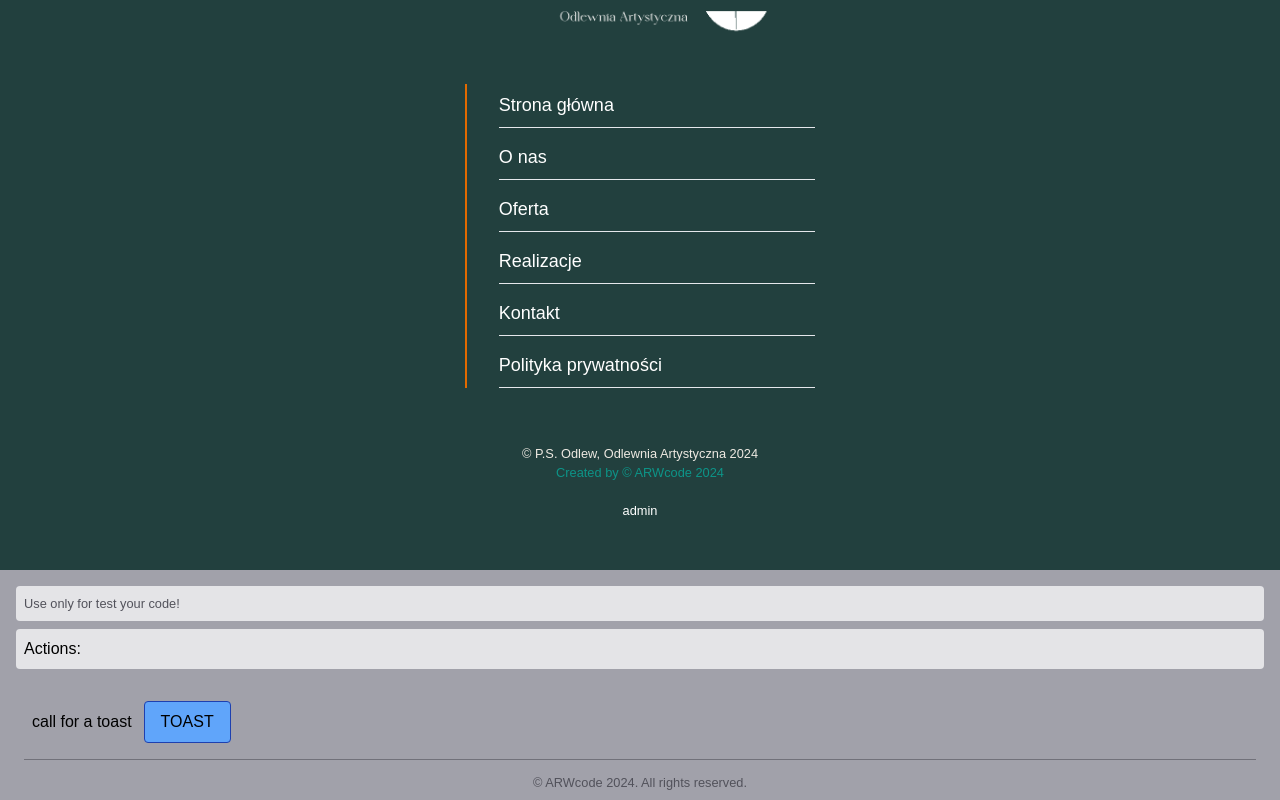
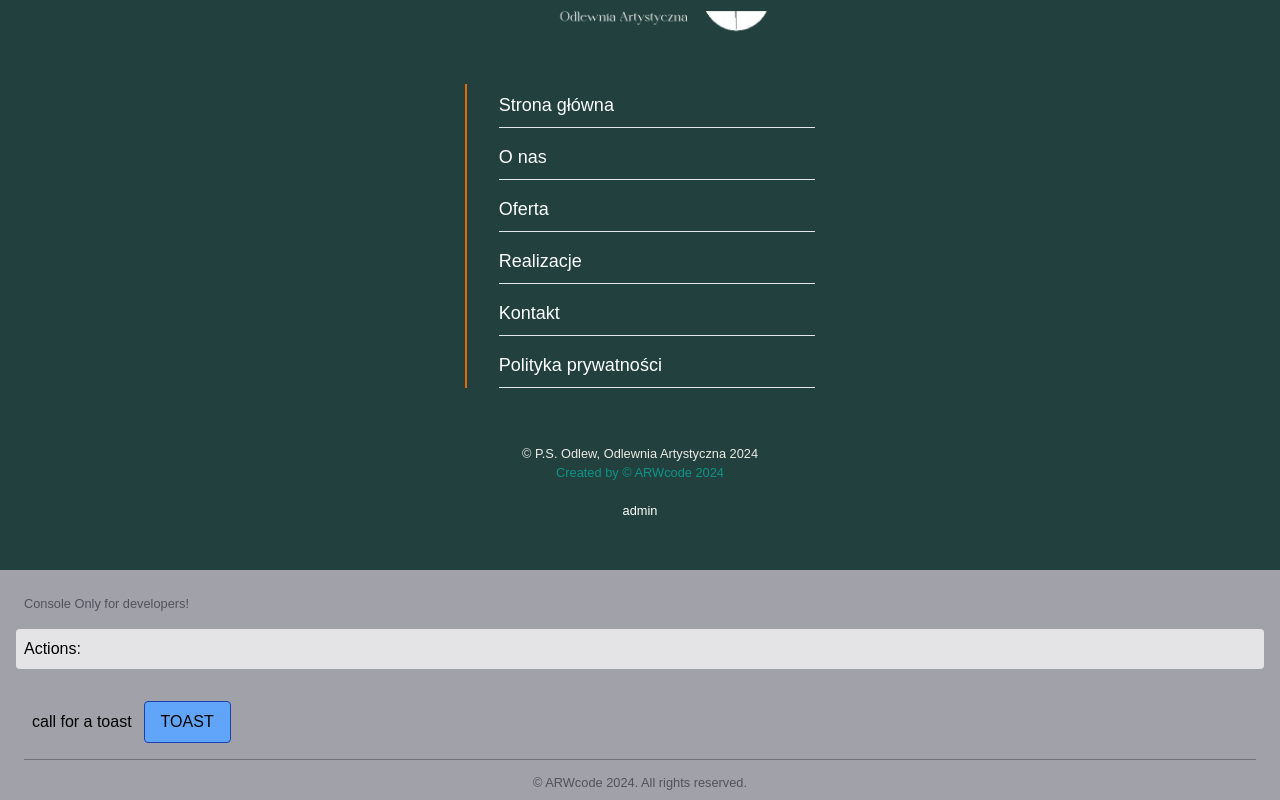
Before and after one commit to MarioLuigie/Odlew, a Next.js app: page /realizacje in a window 1280 px wide. Shown: the part 926-1726 px from the top of the page. Built offline with nearby package versions, Linux system fonts and the light colour scheme; no server answers.

Commit message:
Refactor: Test.tsx

```diff
--- a/src/components/shared/Test.tsx
+++ b/src/components/shared/Test.tsx
@@ -4,8 +4,8 @@ import { toastSuccess } from '@/lib/utils/toasts'
 export default function Test() {
 	return (
 		<div className="bg-zinc-400 min-h-[200px] p-4 pb-8 flex flex-col relative">
-			<small className="mb-2 p-2 text-zinc-600 bg-zinc-200 rounded-sm">
-				Use only for test your code!
+			<small className="mb-2 p-2 text-zinc-600">
+				Console Only for developers!
 			</small>
 			<p className="bg-zinc-200 rounded-sm p-2">Actions:</p>
 			<div className="p-2 mt-2 rounded-md">
```
